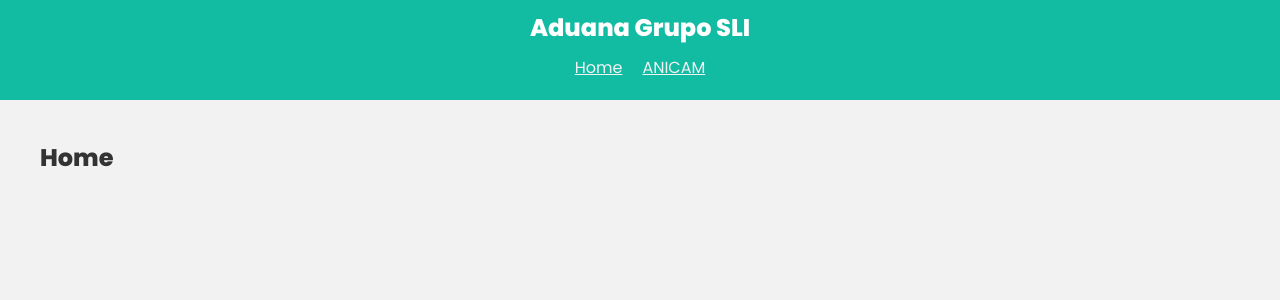
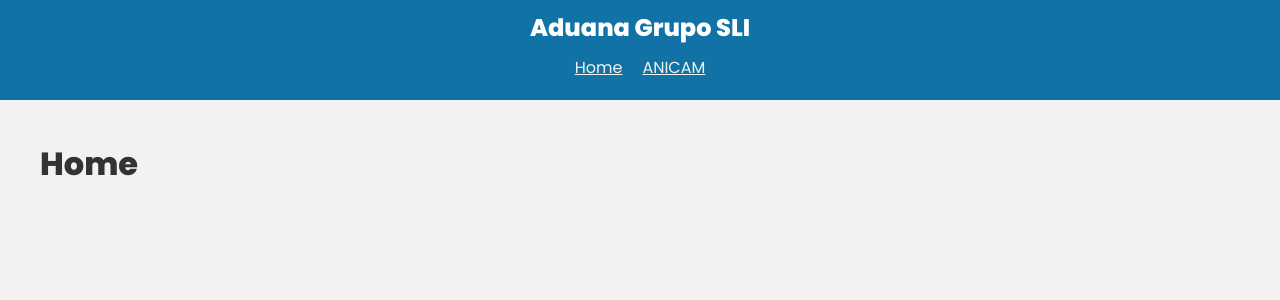
Before and after one commit to mariaRam2003/Proyecto-Software1, a React (Create React App) app: page / in a window 1280 px wide. Shown: the top 300 px of the page. Built offline with nearby package versions, Linux system fonts and the light colour scheme.

Commit message:
Agregarle un poco de estilo

```diff
--- a/public/index.html
+++ b/public/index.html
@@ -25,7 +25,7 @@
       Learn how to configure a non-root public URL by running `npm run build`.
     -->
     <link href="https://fonts.googleapis.com/icon?family=Material+Icons" rel="stylesheet">
-    <title>React App</title>
+    <title>Grupo SLI</title>
   </head>
   <body>
     <noscript>You need to enable JavaScript to run this app.</noscript>
--- a/src/index.css
+++ b/src/index.css
@@ -1,7 +1,7 @@
 @import url('https://fonts.googleapis.com/css2?family=Poppins:wght@300;400;500;600;800&family=VT323&display=swap');
 
 :root {
-  --primary: #12bca2;
+  --primary: #1173a5;
   --secondary: #6d15df;
 }
 h1,h2,h3 {
--- a/src/pages/ANICAM.js
+++ b/src/pages/ANICAM.js
@@ -2,7 +2,6 @@ import supabase from "../config/supabaseClient"
 import BasicTable from "../components/BasicTable"
 import { testQuery } from "../config/supabaseClient"
 import { useEffect, useState } from "react"
-
 
 const ANICAM = () => {
 
--- a/src/pages/Home.js
+++ b/src/pages/Home.js
@@ -1,14 +1,7 @@
-
-
 const Home = () => {
-
-
-
-
   return (
     <div className="page home">
-      <h2>Home</h2>
-
+      <h1>Home</h1>
       <p></p>
     </div>
   )
```
Also changed, not shown: 1 other file (tests, documents, lock files or other folders).
